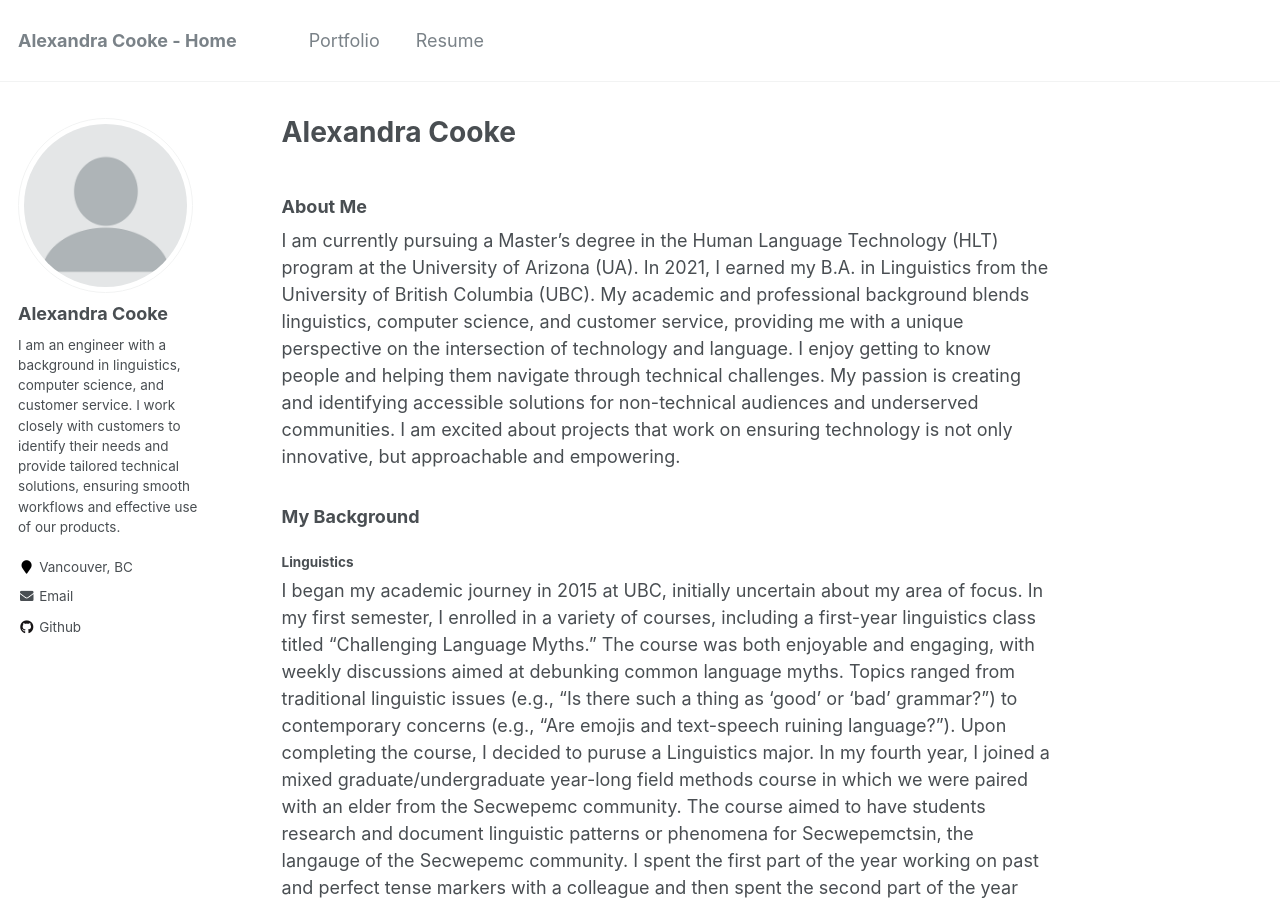
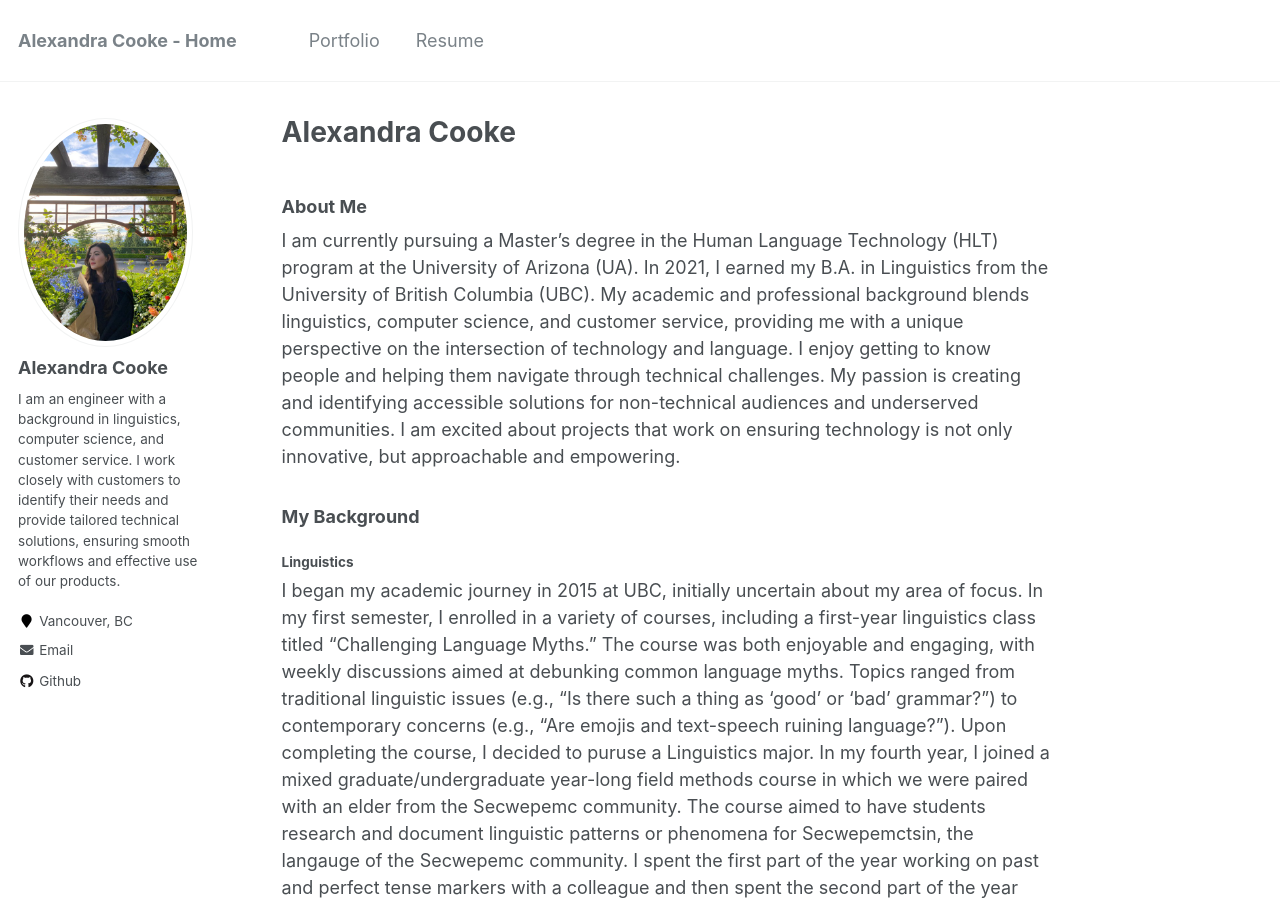
Before and after one commit to acooke82/acooke82.github.io, a Jekyll site: the page built from _pages/about.md, in a window 1280 px wide and 900 px high. Built offline with Jekyll 4.4.1, drawn with Linux system fonts in a browser that asks for light colours.

Commit message:
Update _config.yml
corrected image

```diff
--- a/_config.yml
+++ b/_config.yml
@@ -81,7 +81,7 @@ analytics:
 # Site Author
 author:
   name             : "Alexandra Cooke"
-  avatar           : "profile.png"
+  avatar           : "IMG_9449 - Copy.jpg"
   bio              : "I am an engineer with a background in linguistics, computer science, and customer service. I work closely with customers to identify their needs and provide tailored technical solutions, ensuring smooth workflows and effective use of our products."
   location         : "Vancouver, BC"
   #employer         :
```
